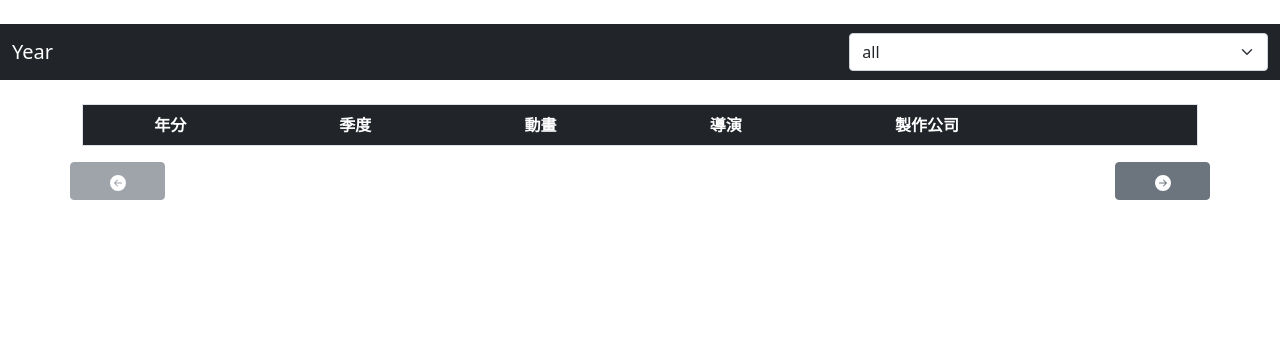
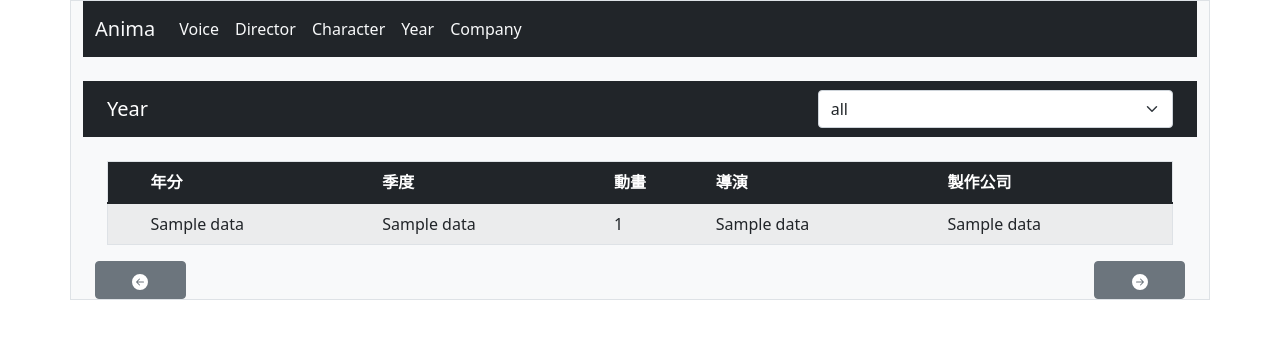
Before and after one commit to flora0110/DBMS-Final-Project, a Flask app: template server/templates/year.html in a window 1280 px wide. Shown: the top 339 px of the page. Run offline with Flask 2, Linux system fonts and the light colour scheme; the template is opened without the code that fills it: most values are stand-ins (such as "Sample title", 1, 10 or a date in 2020); lists and menus that the app fills with data are empty; some libraries are stand-ins or nearby versions.

Commit message:
split database from  Front-end
link front page to year page and put sql of year to backend

```diff
--- a/server/app.py
+++ b/server/app.py
@@ -1,8 +1,8 @@
 from flask import Flask,render_template,request
 import os
-import re
 import psycopg2
-import json
+
+
 app = Flask(__name__)
 
 
@@ -10,9 +10,13 @@ app = Flask(__name__)
 def hello_world():  # put application's code here
     return render_template("animation.html")
 
-@app.route('/reaY')
-def year():
-    print("in year")
+
+@app.route('/raeY')
+def year_page():
+    page = request.args.get('page', default=0, type=int)
+    year = request.args.get('year', default="all")
+    season = request.args.get('season', default="all")
+
     herokuCLI_command = 'heroku config:get DATABASE_URL -a anima-database-fe'
     DATABASE_URL = os.popen(herokuCLI_command).read()[:-1]
 
@@ -22,25 +26,54 @@ def year():
     # create cursor
     cursor = conn.cursor()
 
-    # set SQL create table
-    SQL_create_command = """
-    SELECT * from animation
+    # set SQL select table
+    SQL_select_command = """
+        SELECT * FROM animation
     """
+    if year != "all" and season != "all":
+        SQL_select_command = f"""
+            SELECT * FROM animation
+            WHERE year={year} AND season={season};
+        """
+    else:
+        if year != "all":
+            SQL_select_command = f"""
+                SELECT * FROM animation
+                WHERE year={year};
+            """
+        elif season != "all":
+            SQL_select_command = f"""
+                SELECT * FROM animation
+                WHERE season={season};
+            """
+
     # execute SQL
-    cursor.execute(SQL_create_command)
+    cursor.execute(SQL_select_command)
     data = cursor.fetchall()
-    #print(data)
-    #print(type(data))
-
     # commit change of database
     conn.commit()
-
     # close cursor
     cursor.close()
     # close connect
     conn.close()
-    #return render_template("year.html",data = data)
-    return render_template("year.html",data=json.dumps(data))
+
+    end = page * 50 + 50
+    prelen = len(data)
+    if end > prelen:
+        end = prelen
+    data = data[page * 50:end]
+
+    left = page - 1
+    right = page + 1
+    if page == 0:
+        left = page
+    if end == prelen:
+        right = page
+
+    #return render_template("year.html",datas=data, year=year, season=season, left=left, right=right)
+    return render_template("year.html",datas=data, year=year, season=season, left=left, right=right)
+
 
 if __name__ == '__main__':
     app.run()
+    print()
--- a/server/templates/animation.html
+++ b/server/templates/animation.html
@@ -22,7 +22,7 @@
             <a class="nav-link active text-light" aria-current="page" href="#">Voice</a>
             <a class="nav-link text-light" href="#">Director</a>
             <a class="nav-link text-light" href="#">Character</a>
-            <a class="nav-link text-light" href="#">Year</a>
+            <a class="nav-link text-light" href="/raeY">Year</a>
             <a class="nav-link text-light" href="#">Company</a>
           </div>
         </div>
--- a/server/templates/year.html
+++ b/server/templates/year.html
@@ -3,28 +3,32 @@
 <head>
     <meta charset="UTF-8">
     <title>Title</title>
-    <link href="https://cdn.jsdelivr.net/npm/bootstrap@5.1.1/dist/css/bootstrap.min.css" rel="stylesheet" integrity="sha384-F3w7mX95PdgyTmZZMECAngseQB83DfGTowi0iMjiWaeVhAn4FJkqJByhZMI3AhiU" crossorigin="anonymous">
-    <script
-    src="https://code.jquery.com/jquery-3.5.1.js"
-    integrity="sha256-QWo7LDvxbWT2tbbQ97B53yJnYU3WhH/C8ycbRAkjPDc="
-    crossorigin="anonymous"></script>
-<!--    <script src="{{ url_for('static', filename='js3/year.js') }}" type="text/javascript"></script>-->
+    <link href="https://cdn.jsdelivr.net/npm/bootstrap@5.1.3/dist/css/bootstrap.min.css" rel="stylesheet" integrity="sha384-1BmE4kWBq78iYhFldvKuhfTAU6auU8tT94WrHftjDbrCEXSU1oBoqyl2QvZ6jIW3" crossorigin="anonymous">
+    <script src="https://cdn.jsdelivr.net/npm/bootstrap@5.1.3/dist/js/bootstrap.bundle.min.js" integrity="sha384-ka7Sk0Gln4gmtz2MlQnikT1wXgYsOg+OMhuP+IlRH9sENBO0LRn5q+8nbTov4+1p" crossorigin="anonymous"></script>
+    <script src="https://code.jquery.com/jquery-3.5.1.js" integrity="sha256-QWo7LDvxbWT2tbbQ97B53yJnYU3WhH/C8ycbRAkjPDc=" crossorigin="anonymous"></script>
 </head>
 <body>
-<!--<nav class="navbar navbar-expand-lg navbar-light bg-light">-->
-<!--    </br>-->
-<!--    <div class="container">-->
-<!--        <a class="navbar-brand col-2" >Year</a>-->
-<!--        <form class="d-flex col-4">-->
-<!--        <select name="which" class="form-select col-3" aria-label="Default select example" onchange="changeYear(this.value)">-->
-<!--          <option value="all" class="drop-down" selected>all</option>-->
-<!--          <option value="2020" class="drop-down">2020</option>-->
-<!--          <option value="2021" class="drop-down">2021</option>-->
-<!--        </select>-->
-<!--        </form>-->
-<!--    </div>-->
-<!--    </br>-->
-<!--</nav>-->
+
+<div class="container bg-light border">
+    <nav class="navbar navbar-expand-lg navbar-dark bg-dark">
+      <div class="container-fluid">
+        <a class="navbar-brand text-light" href="#">Anima</a>
+        <button class="navbar-toggler" type="button" data-bs-toggle="collapse" data-bs-target="#navbarNavAltMarkup" aria-controls="navbarNavAltMarkup" aria-expanded="false" aria-label="Toggle navigation">
+          <span class="navbar-toggler-icon"></span>
+        </button>
+        <div class="collapse navbar-collapse" id="navbarNavAltMarkup">
+          <div class="navbar-nav">
+            <a class="nav-link active text-light" aria-current="page" href="#">Voice</a>
+            <a class="nav-link text-light" href="#">Director</a>
+            <a class="nav-link text-light" href="#">Character</a>
+            <a class="nav-link text-light" href="/raeY">Year</a>
+            <a class="nav-link text-light" href="#">Company</a>
+          </div>
+        </div>
+      </div>
+    </nav>
+        <div class="row">
+            <div class="col">
             <br/>
             <nav class="navbar navbar-expand-lg navbar-dark bg-dark">
               <div class="container-fluid">
@@ -51,165 +55,44 @@
                         <th scope="col">製作公司</th>
                     </tr>
                 </thead>
-    <tbody id="test"></tbody>
+                <tbody id="test">
+                {% for data in datas %}
+                    <tr>
+                        <th scope="row" class="h6 text-black-50" ></th>
+                        <td>{{ data[1] }}</td>
+                        <td>{{ data[2] }}</td>
+                        <td>{{ data[0] }}</td>
+                        {% if data[3] != "NULL" %}
+                            <td>{{ data[3] }}</td>
+                        {% else %}
+                            <td></td>
+                        {% endif %}
+                        {% if data[4] != "NULL" %}
+                            <td>{{ data[4] }}</td>
+                        {% else %}
+                            <td></td>
+                        {% endif %}
+                    </tr>
+                {% endfor %}
+                </tbody>
             </table>
             </div>
             <div class="container">
                 <div class="row justify-content-between">
-        <button type="button" class=" col-1 btn btn-secondary" id="pre" disabled = true>
+                    <button type="button" class="col-1 btn btn-secondary" id="pre" onclick="location.href='/raeY?page={{ left }}&year={{ year }}&season={{ season }}'">
                         <svg xmlns="http://www.w3.org/2000/svg" width="16" height="16" fill="currentColor" class="bi bi-arrow-left-circle-fill" viewBox="0 0 16 16">
                           <path d="M8 0a8 8 0 1 0 0 16A8 8 0 0 0 8 0zm3.5 7.5a.5.5 0 0 1 0 1H5.707l2.147 2.146a.5.5 0 0 1-.708.708l-3-3a.5.5 0 0 1 0-.708l3-3a.5.5 0 1 1 .708.708L5.707 7.5H11.5z"/>
                         </svg>
                     </button>
-        <button type="button" class="col-1 btn btn-secondary" id="next" >
+                    <button type="button" class="col-1 btn btn-secondary" id="next" onclick="location.href='/raeY?page={{ right }}&year={{ year }}&season={{ season }}'">
                         <svg xmlns="http://www.w3.org/2000/svg" width="16" height="16" fill="currentColor" class="bi bi-arrow-right-circle-fill" viewBox="0 0 16 16">
                           <path d="M8 0a8 8 0 1 1 0 16A8 8 0 0 1 8 0zM4.5 7.5a.5.5 0 0 0 0 1h5.793l-2.147 2.146a.5.5 0 0 0 .708.708l3-3a.5.5 0 0 0 0-.708l-3-3a.5.5 0 1 0-.708.708L10.293 7.5H4.5z"/>
                         </svg>
                     </button>
                 </div>
             </div>
-</br>
-<script>
-    var page=0;
-    var len;
-    var whichYear=-1;
-    var start_2021=0,start_2020=0;
-    function next() {
-        page+=50;
-        //alert(page);
-        var button1 = document.getElementById('pre');
-        if(page<=0) {
-		    button1.disabled = true;
-        }
-        else{
-            button1.disabled = false;
-        }
-        var button2 = document.getElementById('next');
-        if(page>=(len-50) || (whichYear==2021 && page>(start_2020-50)) ) {
-		    button2.disabled = true;
-        }
-        else{
-            button2.disabled = false;
-        }
-        console.log(page);
-        drawTable();
-    }
-    function pre() {
-        page-=50;
-        //alert(page);
-        var button1 = document.getElementById('pre');
-        if(page<=0 || (whichYear==2020 && page<(start_2020)) ) {
-		    button1.disabled = true;
-        }
-        else{
-            button1.disabled = false;
-        }
-        var button2 = document.getElementById('next');
-        if(page>=(len-50) || (whichYear==2021 && page>(start_2020-50)) ) {
-		    button2.disabled = true;
-        }
-        else{
-            button2.disabled = false;
-        }
-        console.log(page);
-        drawTable();
-    }
-    var newdata =[];
-
-    //console.log("aa");
-    init({{ data|safe }});
-    drawTable();
-
-    function init(data){
-        //console.log("bb");
-        len = data.length;
-        var k=0;
-        for (var i =0 ; i < len; i++) {
-            if(data[i][1]==2021) {
-                newdata.push(data[i]);
-            }
-        }
-        start_2020=newdata.length+1;
-        //console.log(start_2020);
-        for (var i =0 ; i < len; i++) {
-            if(data[i][1]==2021) {break;}
-            newdata.push(data[i]);
-
-        }
-        //console.log(newdata);
-    }
-    function drawTable(){
-        var forTable = document.querySelector('tbody');
-        for (var i =page ; i < page+50; i++) {
-            if(i>len) break;
-            if(whichYear==2021 && i>start_2020) break;
-            if(newdata[i][1]==whichYear || whichYear==-1){
-                for(var j=0;j<5;j++){
-                    if(newdata[i][j]=="NULL") {newdata[i][j]="";}
-                }
-
-                forTable.innerHTML +=
-                    '<tr>' +
-                    '<th scope="row" class="h6 text-black-50" >'+(i+1)+'</th>'+
-                    '<td>' + newdata[i][1] + '</td>' +
-                    '<td>' + newdata[i][2] + '</td>' +
-                    '<td>' + newdata[i][0] + '</td>' +
-                    '<td>' + newdata[i][3] + '</td>' +
-                    '<td>' + newdata[i][4] + '</td>' +
-                '</tr>';
-            }
-
-
-        }
-    }
-
-    $(document).ready(function(){
-      $("#next").click(function(){
-        $("#test").empty();
-        next();
-      });
-    });
-    $(document).ready(function(){
-      $("#pre").click(function(){
-        $("#test").empty();
-        pre();
-      });
-    });
-    function changeYear(data){
-        if(data==2020) {
-            $(document).ready(function(){
-                $("#test").empty();
-                page=start_2020;
-                whichYear=2020;
-                var button1 = document.getElementById('pre');
-                button1.disabled = true;
-                drawTable();
-            });
-        }
-        if(data==2021) {
-            $(document).ready(function(){
-                $("#test").empty();
-                page=start_2021;
-                whichYear=2021;
-                var button1 = document.getElementById('pre');
-                button1.disabled = true;
-
-                drawTable();
-            });
-        }
-        if(data=="all") {
-            $(document).ready(function(){
-                $("#test").empty();
-                page=0;
-                var button1 = document.getElementById('pre');
-                button1.disabled = true;
-                whichYear=-1;
-                drawTable();
-            });
-        }
-        console.log(data);
-    }
-
-</script>
+            </div>
+        </div>
+    </div>
 </body>
 </html>
```
Also changed, not shown: server/static/js3/year.js (deleted, +0 -11 lines), server/static/js3/year_temp.js (added, +139 -0 lines). Lines whose indentation alone changed are shown as unchanged.
